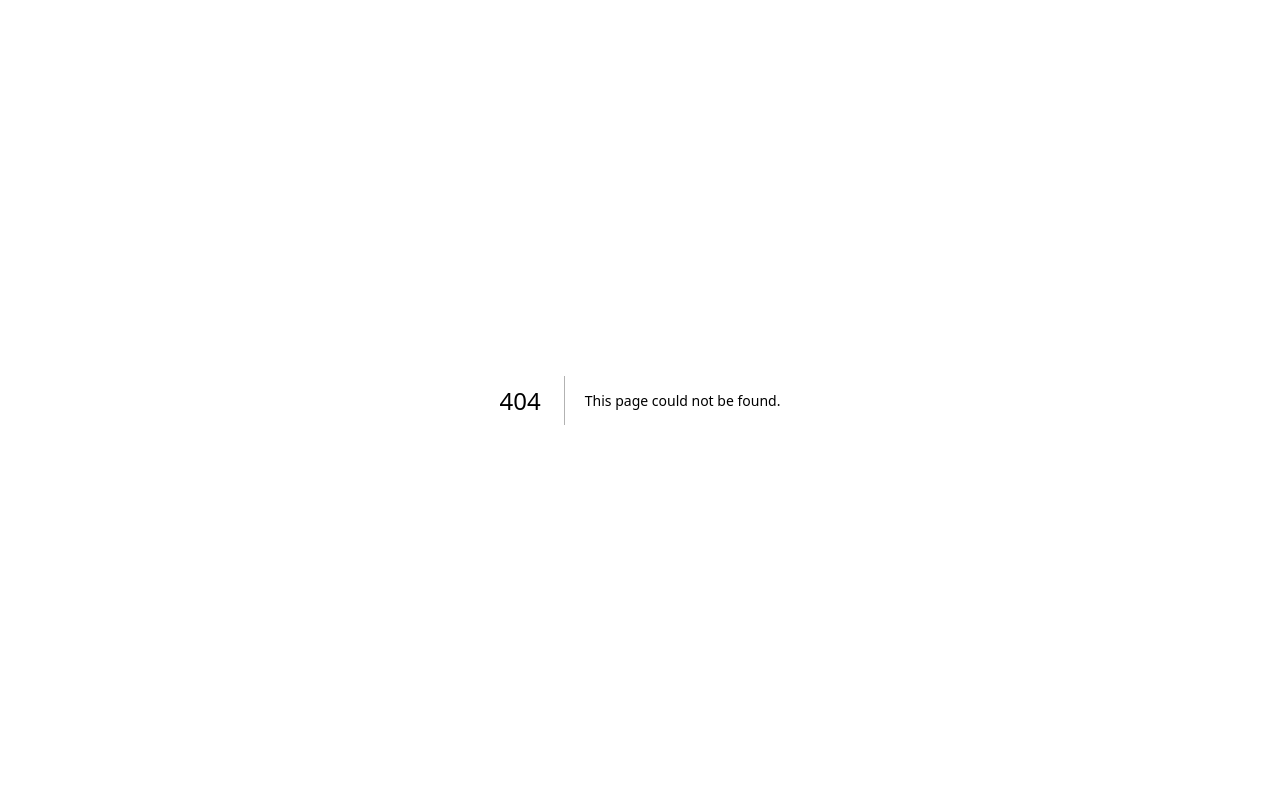
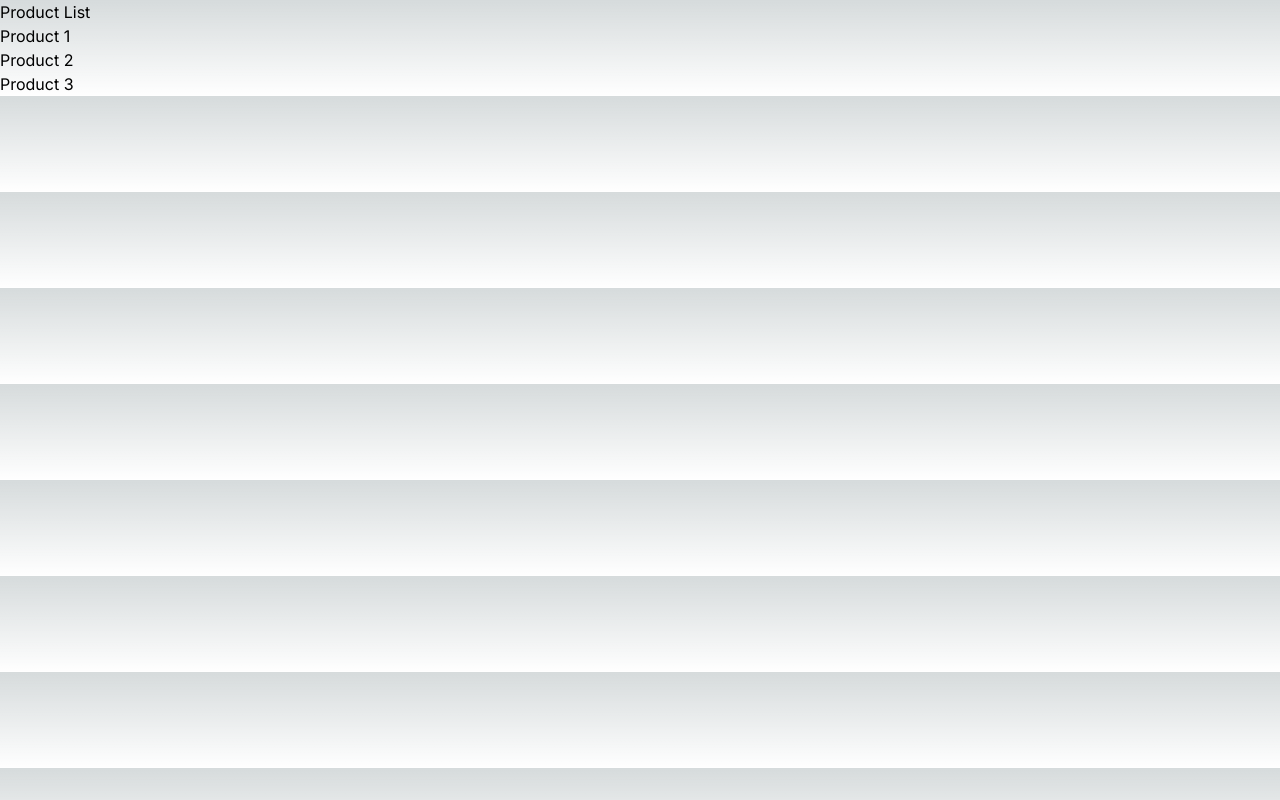
Before and after one commit to vitor-chaves-lima/next-js-course, a Next.js app: page /products in a window 1280 px wide. Before the commit this address had no page. Built offline with nearby package versions, Linux system fonts and the light colour scheme.

Commit message:
Add dynamic routing lesson code

```diff
--- /dev/null
+++ b/src/app/products/[productId]/page.tsx
@@ -0,0 +1,5 @@
+export default function ProductDetails({params}: {
+    params: {productId: string}
+}) {
+    return <h1>Product details page {params.productId}</h1>;
+}
--- /dev/null
+++ b/src/app/products/page.tsx
@@ -0,0 +1,8 @@
+export default function Products(){
+    return <>
+        <h1>Product List</h1>
+        <h2>Product 1</h2>
+        <h2>Product 2</h2>
+        <h2>Product 3</h2>
+    </>
+}
```
